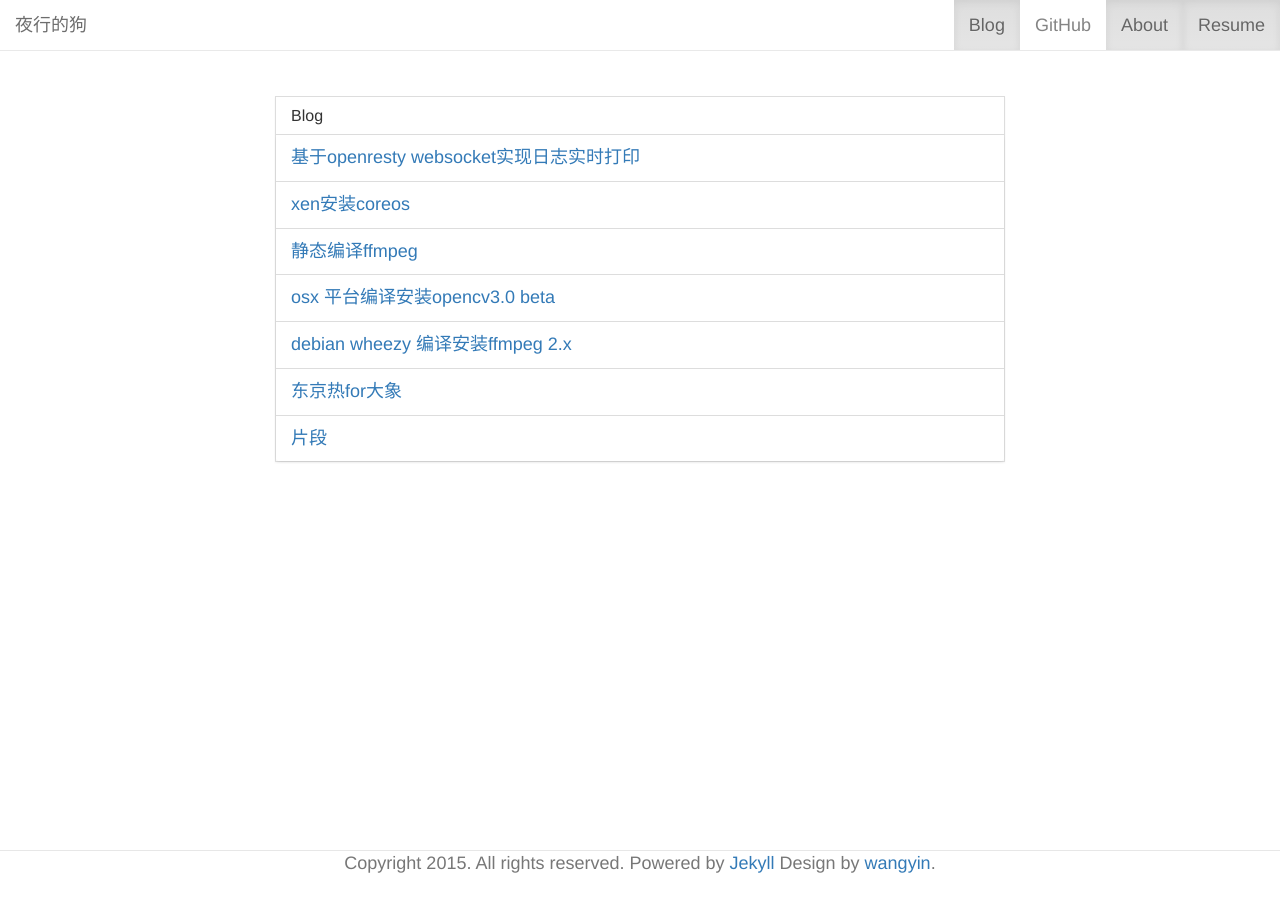
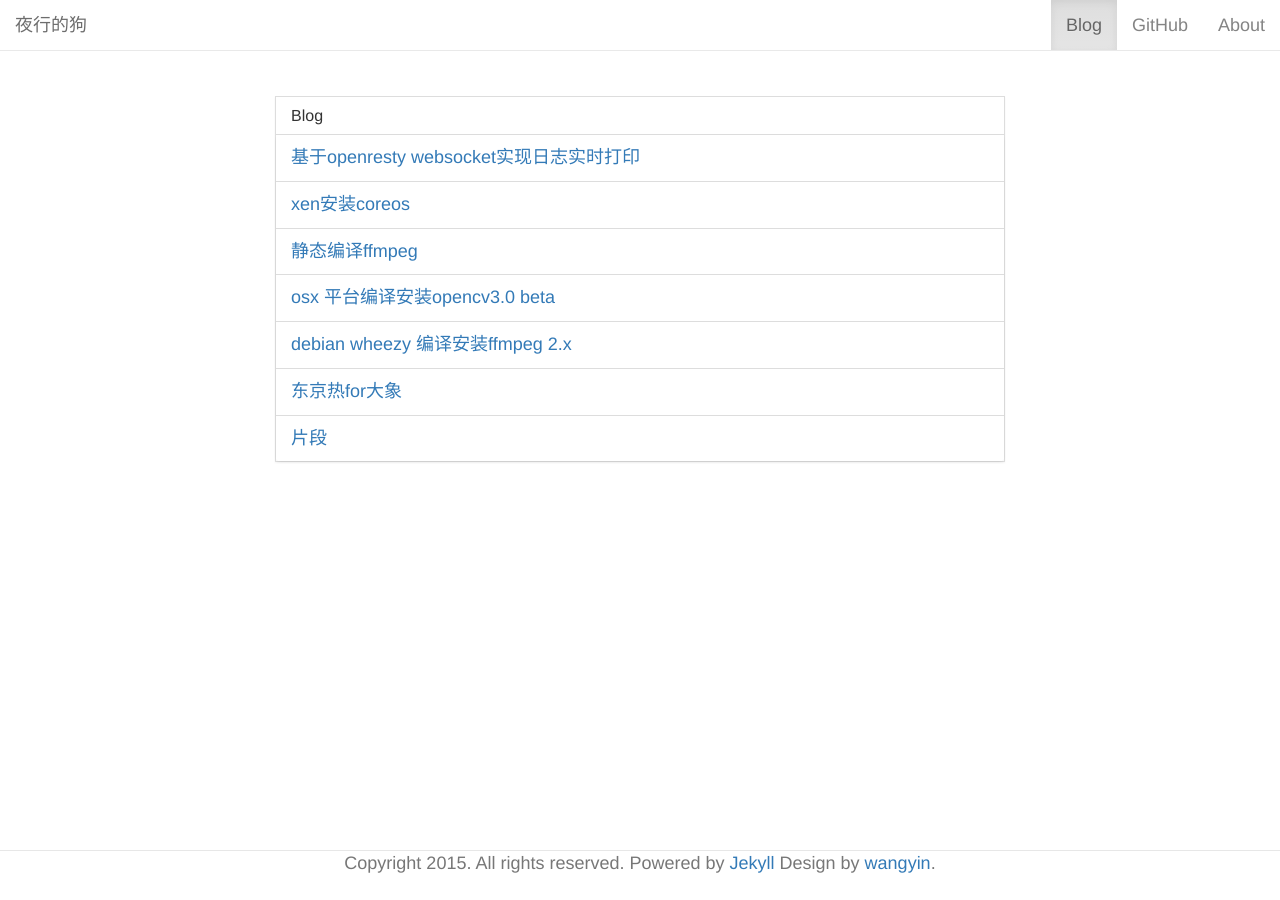
Before and after one commit to wheatliu/wheatliu.github.com, a Jekyll site: the page built from index.html, in a window 1280 px wide. Built offline with Jekyll 4.4.1, drawn with Linux system fonts in a browser that asks for light colours; nearby versions of some CDN libraries; Markdown is read by kramdown in place of the engine named in the settings.

Commit message:
Update default.html

```diff
--- a/_layouts/default.html
+++ b/_layouts/default.html
@@ -30,8 +30,8 @@
             <ul class="nav navbar-nav navbar-right">
                 <li class="active"><a href="#">Blog</a></li>
                 <li><a href="https://github.com/wheatliu">GitHub</a></li>
-                <li class="active"><a href="/myself.html">About</a></li>
-                <li class="active"><a href="/resume.html">Resume</a></li>
+                <li><a href="/myself.html">About</a></li>
+<!--                 <li class="active"><a href="/resume.html">Resume</a></li> -->
             </ul>
         </div><!-- /.navbar-collapse -->
     </div><!-- /.container-fluid -->
```
